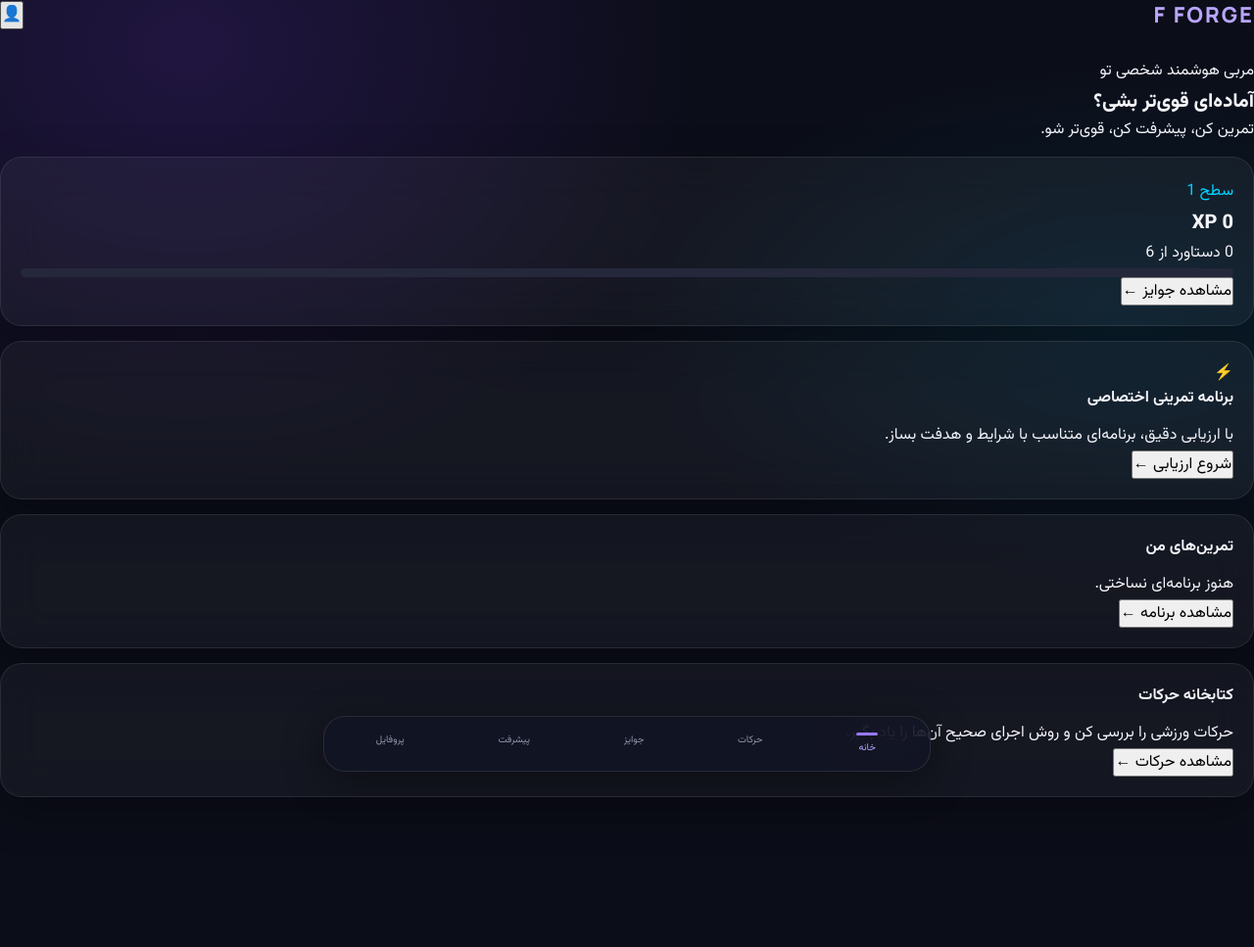
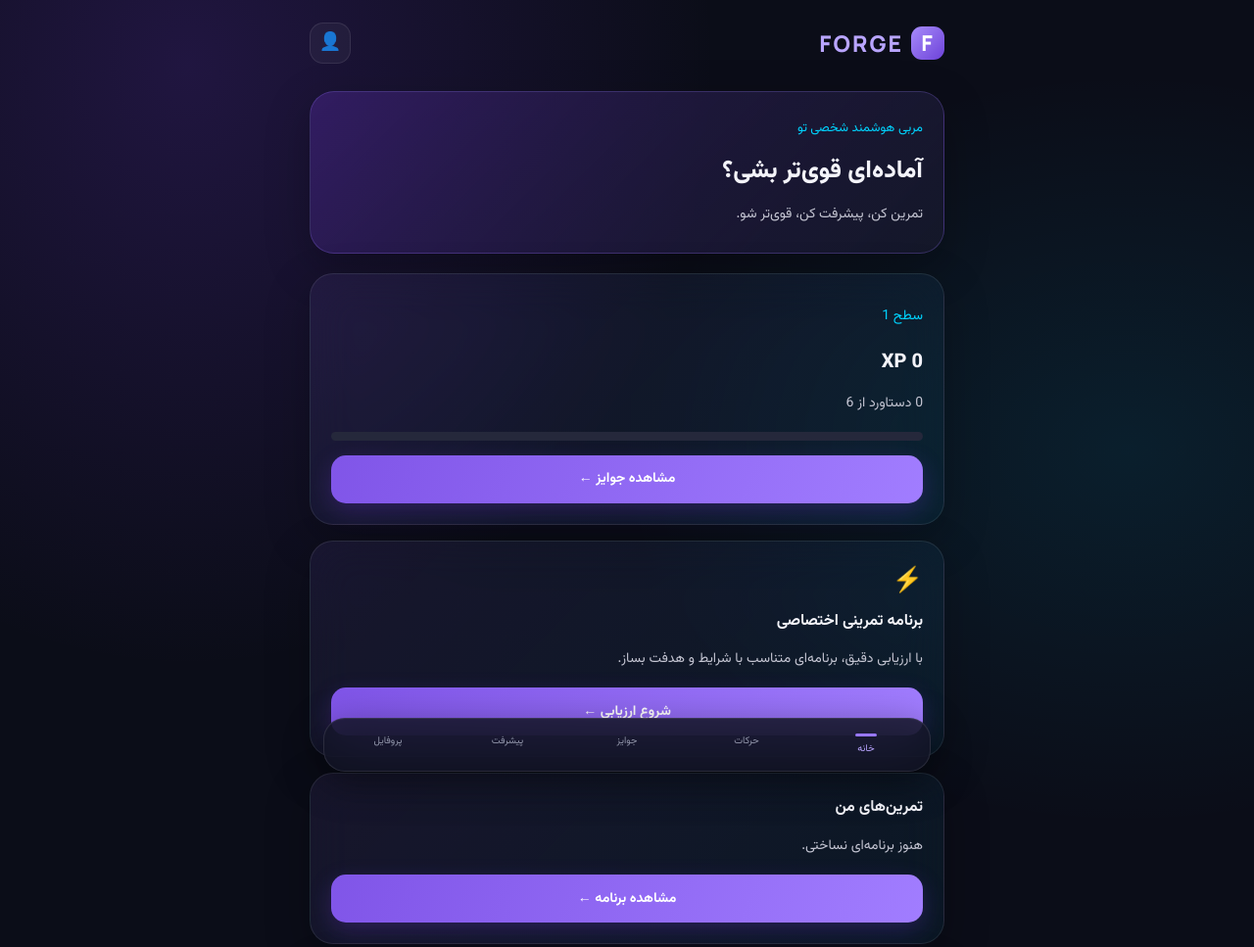
Before and after one commit to alikhazaei2011-ui/FORGE, a plain HTML site: page index.html in a window 1280 px wide. Shown: the top 967 px of the page at 98% size. Before the commit the page ends 929 px from the top, so only its background shows below. Drawn offline with Linux system fonts and the light colour scheme; a small style sheet from the web is missing.

Commit message:
Update style.css

```diff
--- a/css/style.css
+++ b/css/style.css
@@ -581,3 +581,209 @@ li {
     font-size: 9px;
   }
 }
+
+/* =====================================
+   FORGE - MOBILE UI FIX
+===================================== */
+
+html {
+  width: 100%;
+  min-height: 100%;
+  overflow-x: hidden;
+}
+
+body {
+  width: 100%;
+  min-width: 0;
+  overflow-x: hidden;
+  direction: rtl;
+}
+
+#app {
+  width: 100%;
+  max-width: 100%;
+  overflow-x: clip;
+  padding: 20px 0 115px;
+}
+
+.dashboard {
+  width: min(100%, 680px);
+  max-width: 100%;
+  margin-inline: auto;
+  padding: 0 16px;
+  overflow-wrap: anywhere;
+}
+
+.app-header {
+  width: 100%;
+  min-height: 48px;
+  display: flex;
+  align-items: center;
+  justify-content: space-between;
+  gap: 12px;
+  margin-bottom: 25px;
+}
+
+.brand {
+  display: flex;
+  align-items: center;
+  gap: 8px;
+  color: var(--purple-light);
+  font-family: Manrope, 'Vazirmatn', sans-serif;
+  font-size: 23px;
+  font-weight: 900;
+}
+
+.brand-icon {
+  display: grid;
+  place-items: center;
+  width: 34px;
+  height: 34px;
+  border-radius: 11px;
+  background: linear-gradient(135deg, #A78BFA, #6D42D8);
+  color: white;
+  font-size: 22px;
+}
+
+.profile-button {
+  display: grid;
+  place-items: center;
+  width: 42px;
+  height: 42px;
+  flex-shrink: 0;
+  border: 1px solid var(--border);
+  border-radius: 14px;
+  background: var(--glass);
+  color: var(--text);
+  font-size: 18px;
+}
+
+.welcome-section {
+  width: 100%;
+  padding: 25px 21px;
+  margin-bottom: 20px;
+  border: 1px solid rgba(152,120,255,.25);
+  border-radius: 25px;
+  background: linear-gradient(
+    135deg,
+    rgba(124,58,237,.24),
+    rgba(21,24,42,.9)
+  );
+  box-shadow: var(--shadow);
+  overflow: hidden;
+}
+
+.welcome-section > p {
+  margin-bottom: 8px;
+  color: var(--cyan);
+  font-size: 13px;
+}
+
+.welcome-section h2 {
+  font-size: clamp(20px, 5vw, 25px);
+  line-height: 1.8;
+}
+
+.welcome-section span {
+  display: block;
+  margin-top: 8px;
+  color: #C5C6D3;
+  font-size: 14px;
+  line-height: 2;
+}
+
+.setup-card {
+  width: 100%;
+  min-width: 0;
+  margin: 16px 0;
+  padding: 21px;
+  border: 1px solid var(--border);
+  border-radius: 24px;
+  background: linear-gradient(
+    135deg,
+    rgba(152,120,255,.09),
+    rgba(0,212,255,.055)
+  );
+  box-shadow: var(--shadow);
+  overflow-wrap: anywhere;
+}
+
+.setup-card h2,
+.setup-card h3 {
+  margin-bottom: 10px;
+  line-height: 1.8;
+}
+
+.setup-card p {
+  margin: 8px 0 15px;
+  color: #C5C6D3;
+  font-size: 14px;
+  line-height: 2;
+}
+
+.setup-icon {
+  margin-bottom: 8px;
+  font-size: 25px;
+}
+
+.primary-button {
+  display: block;
+  width: 100%;
+  min-height: 49px;
+  padding: 12px 17px;
+  margin-top: 15px;
+  border: 0;
+  border-radius: 15px;
+  background: linear-gradient(110deg, #8055E8, #A17DFF);
+  color: white;
+  font-size: 14px;
+  font-weight: 700;
+  text-align: center;
+  box-shadow: 0 8px 25px rgba(124,58,237,.24);
+}
+
+.primary-button:active {
+  transform: scale(.98);
+}
+
+.bottom-nav {
+  width: min(calc(100% - 24px), 620px);
+  padding: 10px 4px;
+  bottom: max(12px, env(safe-area-inset-bottom));
+}
+
+.bottom-nav button {
+  flex: 1;
+  min-width: 0;
+  white-space: nowrap;
+  font-family: 'Vazirmatn', sans-serif;
+}
+
+#app > main {
+  padding-bottom: 25px;
+}
+
+#app input,
+#app select,
+#app textarea {
+  max-width: 100%;
+}
+
+@media (max-width: 420px) {
+  .dashboard {
+    padding-inline: 12px;
+  }
+
+  .welcome-section {
+    padding: 20px 17px;
+  }
+
+  .setup-card {
+    padding: 17px;
+  }
+
+  .bottom-nav button {
+    font-size: 10px;
+    padding-inline: 3px;
+  }
+}
```
